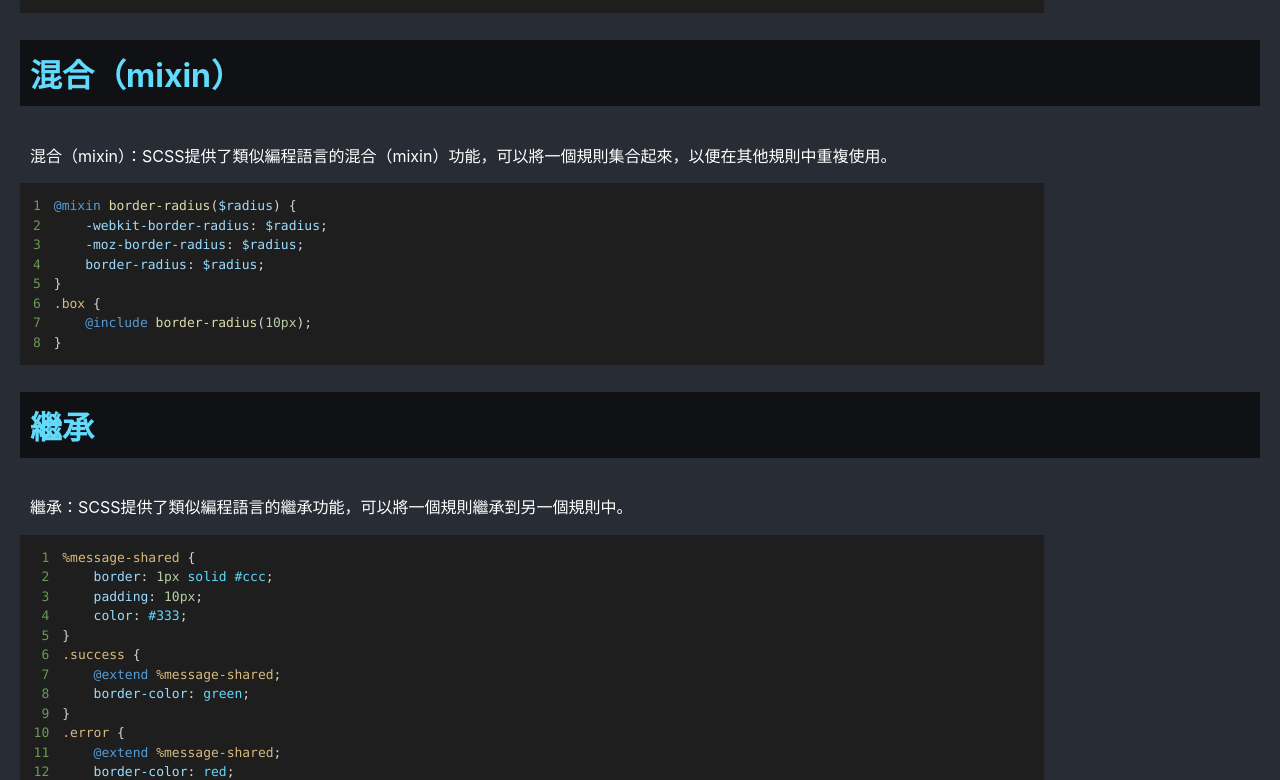
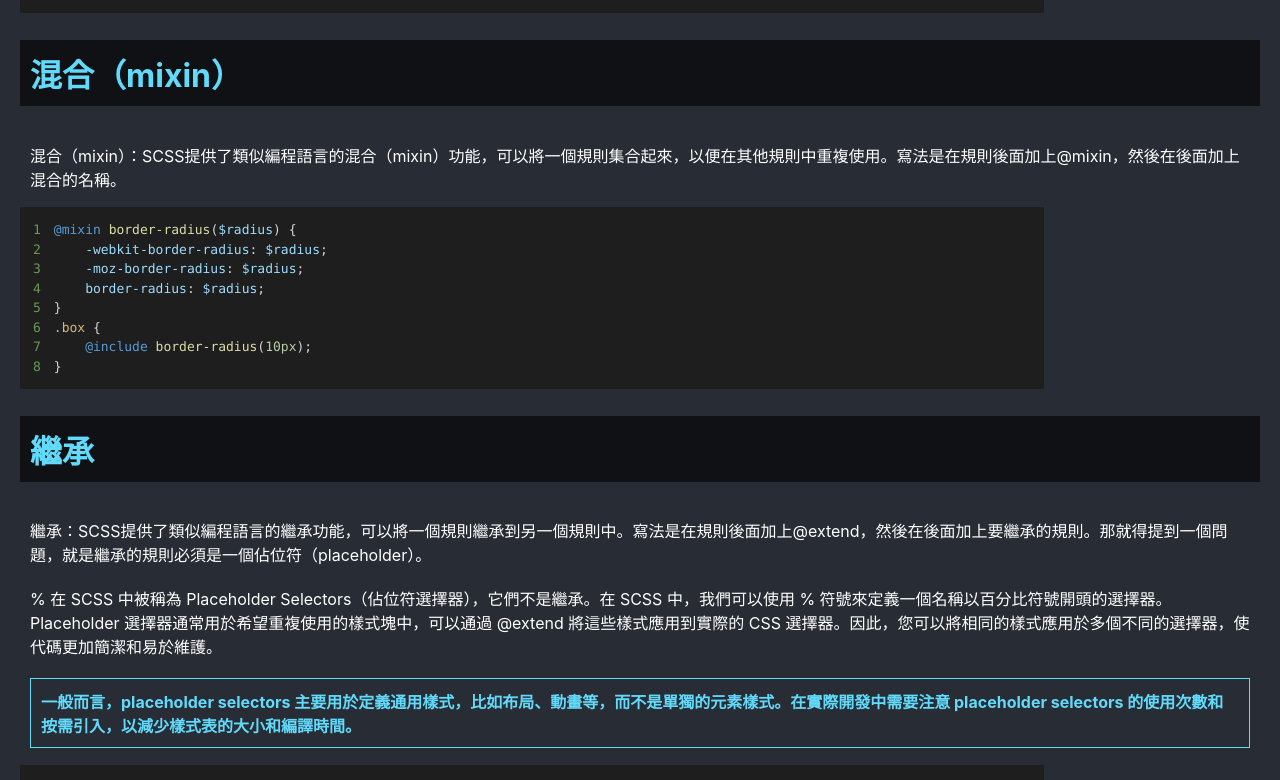
Before and after one commit to Bobo100/SCSS-SASS-CSS, a Next.js app: page / in a window 1280 px wide. Shown: the part 1805-2585 px from the top of the page. Built offline with nearby package versions, Linux system fonts and the light colour scheme.

Commit message:
Update index.tsx

```diff
--- a/pages/index.tsx
+++ b/pages/index.tsx
@@ -83,7 +83,7 @@ $color: red;
 
                 <h2>混合（mixin）</h2>
                 <p>
-                    混合（mixin）：SCSS提供了類似編程語言的混合（mixin）功能，可以將一個規則集合起來，以便在其他規則中重複使用。
+                    混合（mixin）：SCSS提供了類似編程語言的混合（mixin）功能，可以將一個規則集合起來，以便在其他規則中重複使用。寫法是在規則後面加上@mixin，然後在後面加上混合的名稱。
                 </p>
                 <CommonPrism>
                     {`@mixin border-radius($radius) {
@@ -98,8 +98,17 @@ $color: red;
 
                 <h2>繼承</h2>
                 <p>
-                    繼承：SCSS提供了類似編程語言的繼承功能，可以將一個規則繼承到另一個規則中。
+                    繼承：SCSS提供了類似編程語言的繼承功能，可以將一個規則繼承到另一個規則中。寫法是在規則後面加上@extend，然後在後面加上要繼承的規則。那就得提到一個問題，就是繼承的規則必須是一個佔位符（placeholder）。
                 </p>
+                <p>
+                    % 在 SCSS 中被稱為 Placeholder Selectors（佔位符選擇器），它們不是繼承。在 SCSS 中，我們可以使用 % 符號來定義一個名稱以百分比符號開頭的選擇器。
+                    Placeholder 選擇器通常用於希望重複使用的樣式塊中，可以通過 @extend 將這些樣式應用到實際的 CSS 選擇器。因此，您可以將相同的樣式應用於多個不同的選擇器，使代碼更加簡潔和易於維護。
+                </p>
+
+                <p className="hightlight">
+                    一般而言，placeholder selectors 主要用於定義通用樣式，比如布局、動畫等，而不是單獨的元素樣式。在實際開發中需要注意 placeholder selectors 的使用次數和按需引入，以減少樣式表的大小和編譯時間。
+                </p>
+
                 <CommonPrism>
                     {`%message-shared {
     border: 1px solid #ccc;
```
